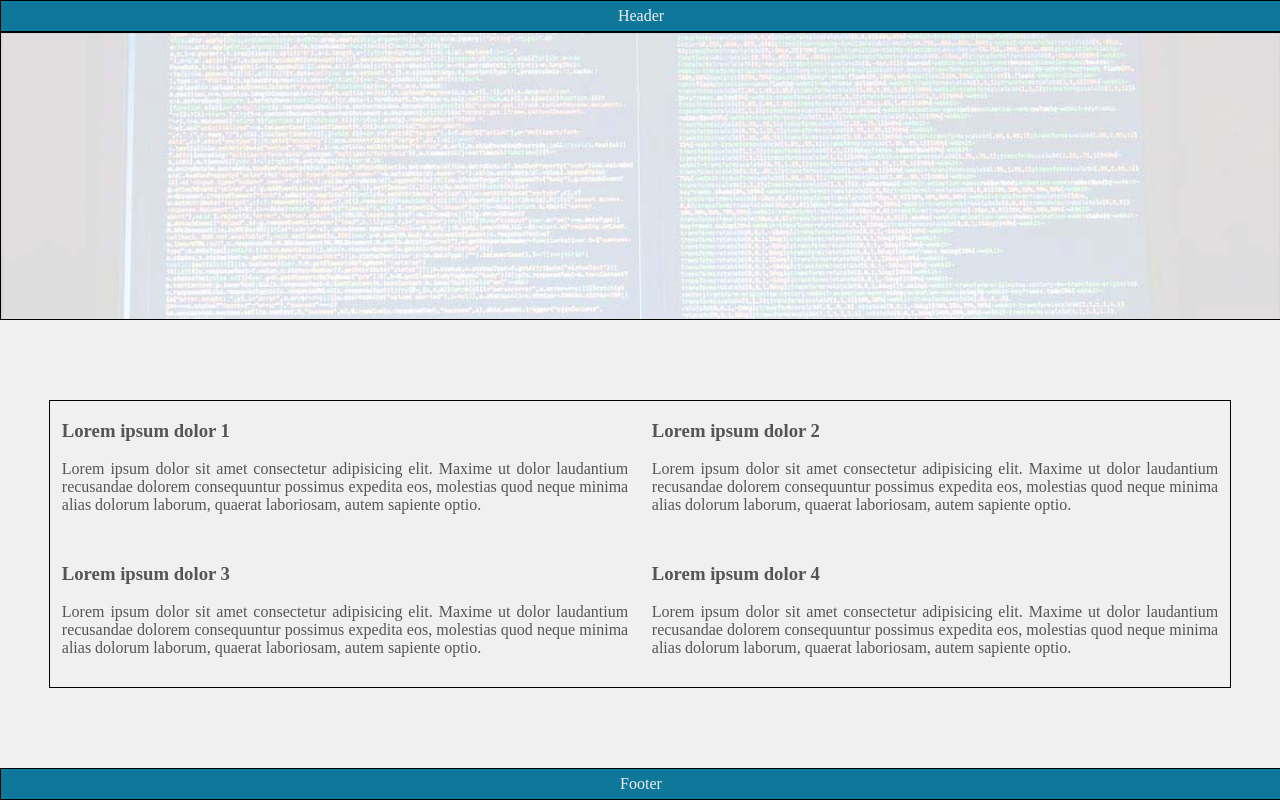
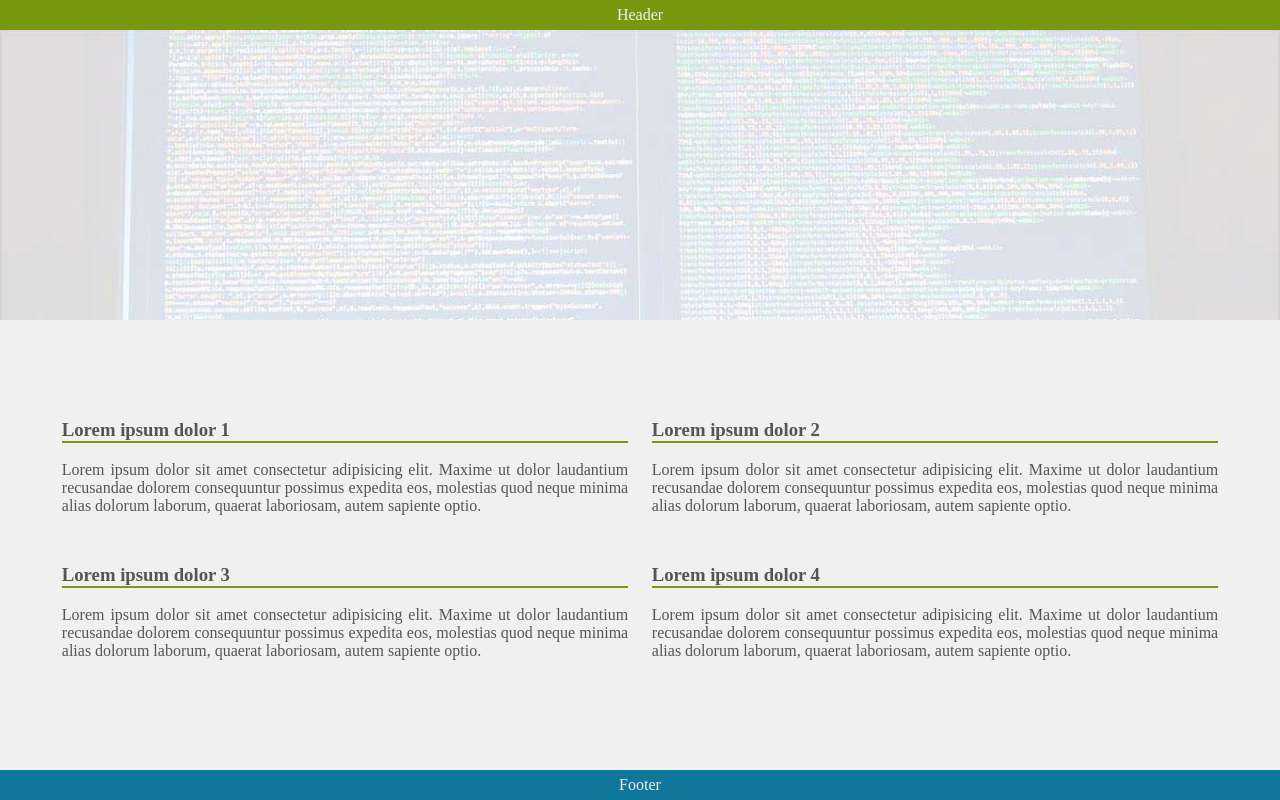
Before and after one commit to VoltG3/oppgave_01, a plain HTML site: page index.html in a window 1280 px wide. Drawn offline with Linux system fonts and the light colour scheme.

Commit message:
[ UPDATE ] - all around

```diff
--- a/css/sections.css
+++ b/css/sections.css
@@ -5,7 +5,6 @@
     flex-direction: column;
     width: inherit;
     height: inherit;
-    border: solid 1px black;
 }
 
     .header {
@@ -16,7 +15,7 @@
         width: inherit;
         max-height: 30px;
         height: 100%;
-        background: var(--color--tertiary);
+        background: var(--color--secondary);
     } .header p { color: var(--color--default); }
 
     .image {
@@ -40,7 +39,8 @@
         width: 48%;
         text-align: justify;
         text-justify: inter-word;
-    } .content > div > h3, p { color: var(--color--primary)}
+    } .content > div > h3, p { color: var(--color--primary); }
+      .content > div > h3 { border-bottom: solid 2px var(--color--secondary); }
 
     .footer {
         display: flex;
```
